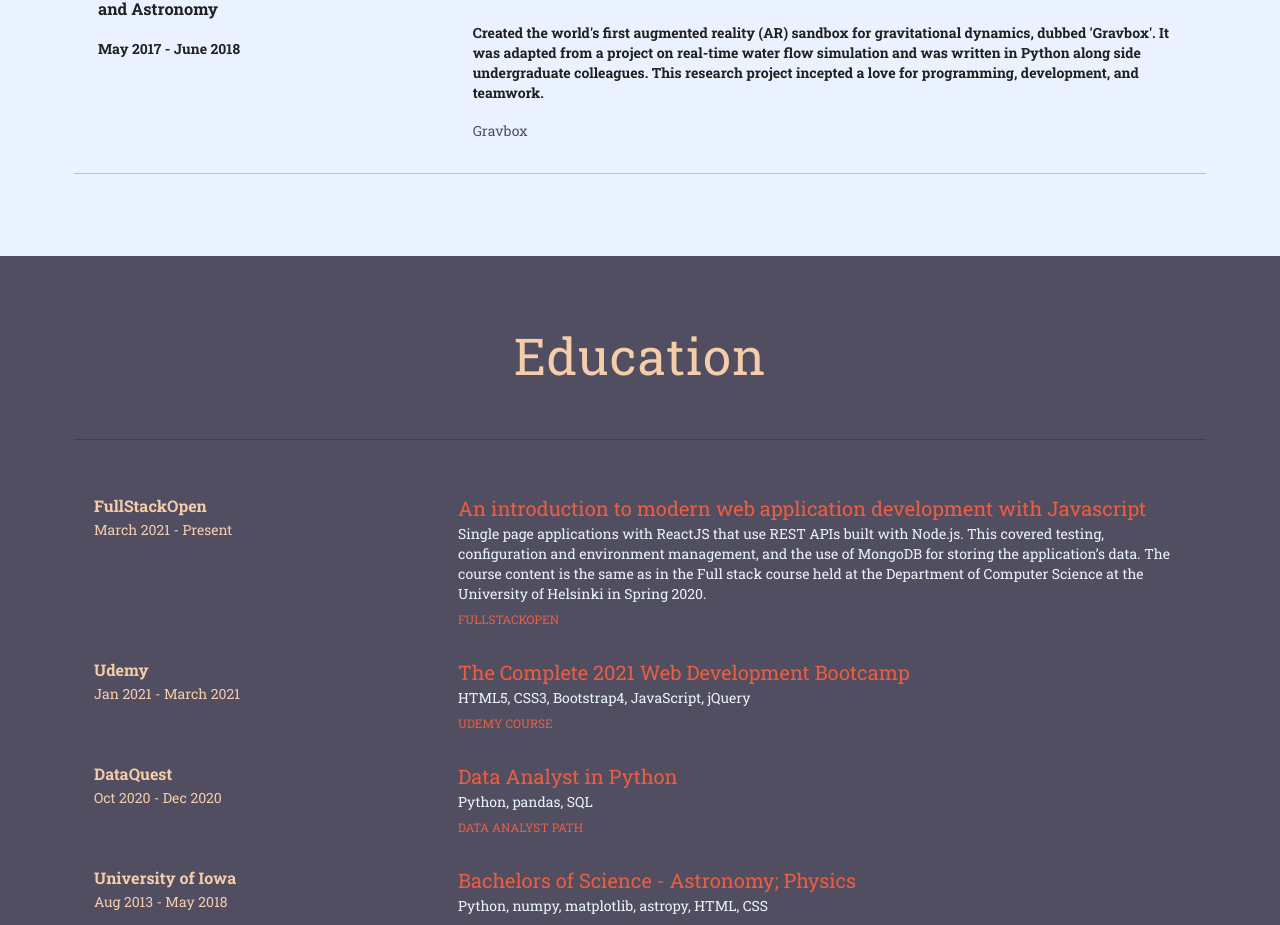
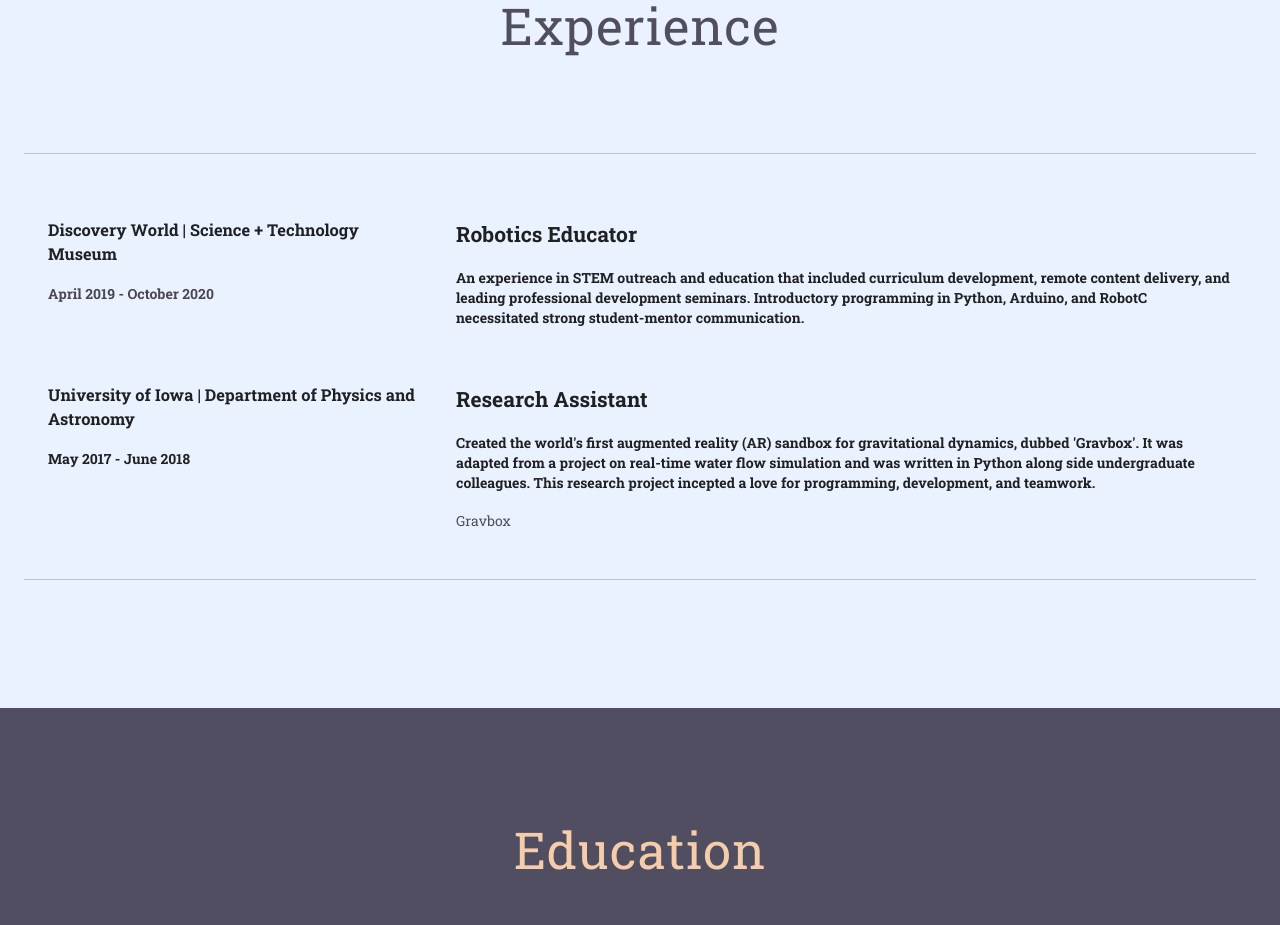
Before and after one commit to MasReed/personal-interactive-website, a React (Create React App) app: page / in a window 1280 px wide. Shown: the part 1862-2787 px from the top of the page. Built offline with nearby package versions, Linux system fonts and the light colour scheme.

Commit message:
update layouts for consistant spacing

```diff
--- a/src/EducationContent.jsx
+++ b/src/EducationContent.jsx
@@ -22,6 +22,9 @@
   },
   eduDetails: {
     color: theme.palette.white.main
+  },
+  eduTile: {
+    padding: '1.25rem 0'
   }
 })
 
@@ -29,13 +32,11 @@
 export default function EducationContent() {
   const classes = useStyles()
 
-  console.log(education)
-
   return (
     <Box>
       {
         education.map(entry => (
-          <Box style={{ margin: '20px', padding: '0' }}>
+          <Box className={classes.eduTile}>
             <Grid container spacing={0}>
               <Grid item sm={4}>
                 <Box>
--- a/src/SectionLayout.jsx
+++ b/src/SectionLayout.jsx
@@ -9,22 +9,28 @@
     fontSize: '3.175rem',
     fontWeight: 'normal',
     letterSpacing: '1px',
-    margin: '20px 0',
+    margin: '0 0 2rem 0',
+    padding: '2rem 0',
     textAlign: 'center',
     lineHeight: 1.2,
     color: props.color,
   }
 
-  const hrStyle = {
+  const hrLineStyle = {
     border: 0,
     borderColor: '#49464D',
     borderTop: '1px solid rgba(0, 0, 0, 0.2)',
   }
 
+  const hrSpacingStyle = {
+    padding: '25px 0',
+    margin: '1rem 0'
+  }
+
   const sectionStyle = {
     backgroundColor: props.backgroundColor,
     margin: 0,
-    padding: '50px'
+    padding: '5rem 0'
   }
 
   return (
@@ -33,14 +39,14 @@
         <Typography variant={'h3'} style={headingStyle}>
           {sectionHeader}
         </Typography>
-        <Box style={{ padding: '25px 0' }}>
-          <hr style={hrStyle} />
+        <Box style={hrSpacingStyle}>
+          <hr style={hrLineStyle} />
         </Box>
 
         {children}
 
-        <Box style={{ padding: '25px 0' }}>
-          <hr style={hrStyle} />
+        <Box style={hrSpacingStyle}>
+          <hr style={hrLineStyle} />
         </Box>
       </Container>
     </Box>
```
